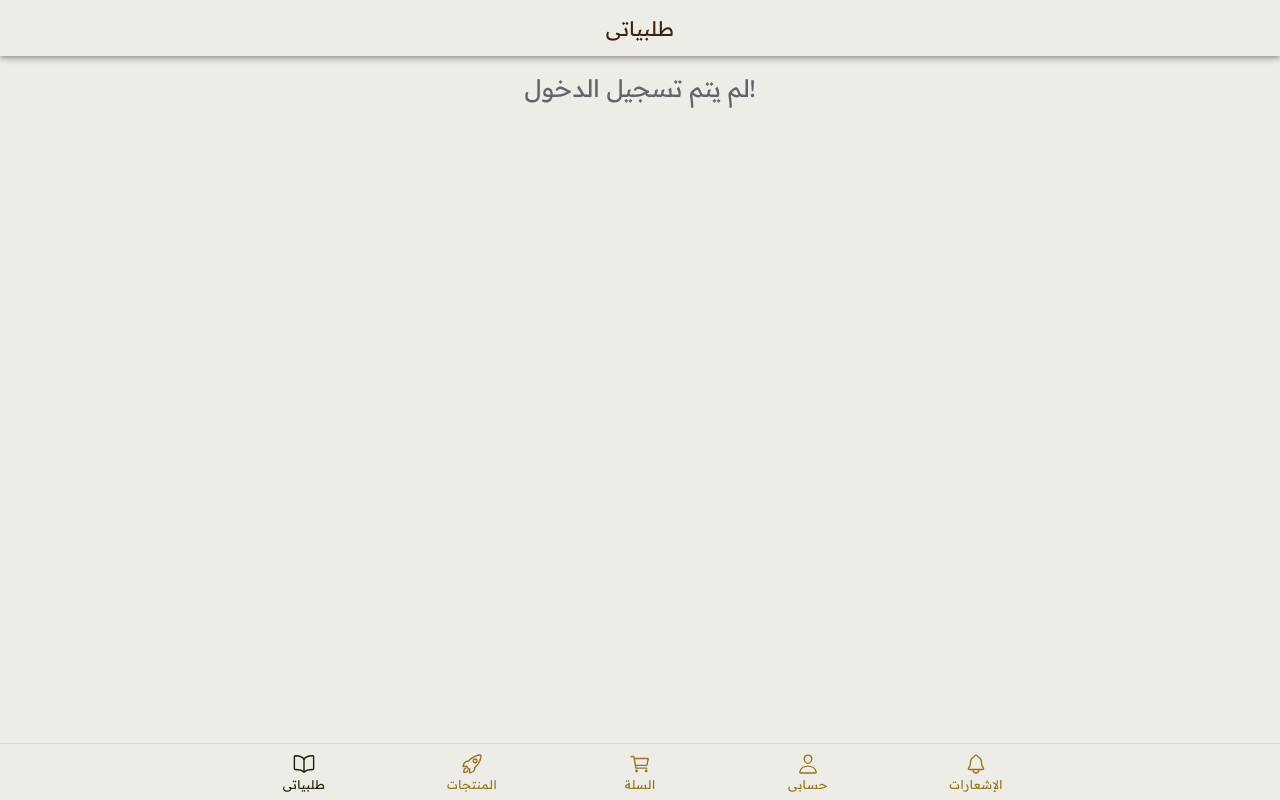
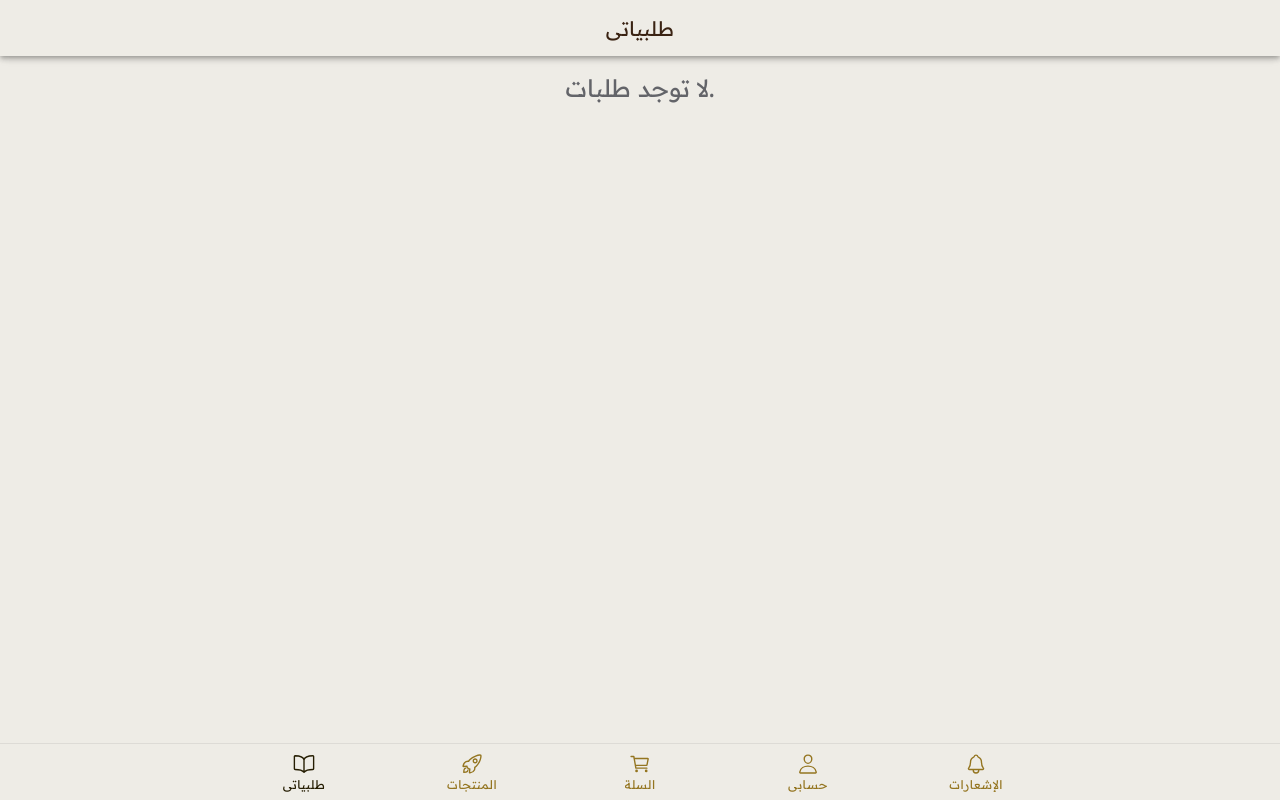
Before and after one commit to majdhasan/productlib-app, a React (Vite) app: page /my-orders in a window 1280 px wide. Built offline with nearby package versions, Linux system fonts and the light colour scheme.

Commit message:
Remove notLoggedIn message from cart and orders (#21)

```diff
--- a/src/pages/Cart/Cart.tsx
+++ b/src/pages/Cart/Cart.tsx
@@ -162,7 +162,7 @@ const Cart: React.FC = () => {
           </IonList>
         ) : (
           <IonText color="medium" className="ion-text-center">
-            <h2>{user ? labels.emptyCart : labels.notLoggedIn}</h2>
+            <h2>{labels.emptyCart}</h2>
           </IonText>
         )}
       </IonContent>
--- a/src/pages/MyOrders/MyOrders.tsx
+++ b/src/pages/MyOrders/MyOrders.tsx
@@ -130,7 +130,7 @@ const MyOrders: React.FC = () => {
                     ))
                 ) : (
                     <IonText color="medium" className="ion-text-center">
-                        <h2>{user || guestOrders.length > 0 ? labels.noOrdersFound : labels.notLoggedIn}</h2>
+                        <h2>{labels.noOrdersFound}</h2>
                     </IonText>
                 )}
             </IonContent>
```
